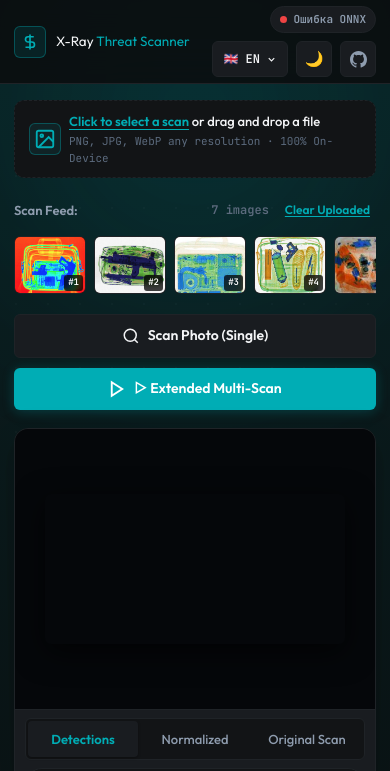
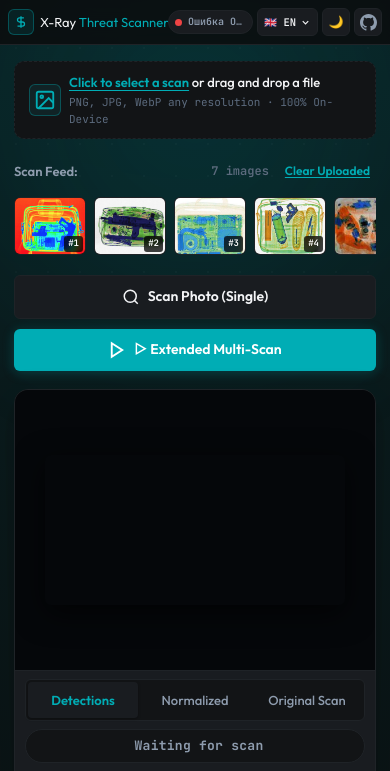
Before and after one commit to techno-c-a-t/XrayML, a plain HTML site: page index.html in a window 390 px wide. Shown: the top 771 px of the page. Drawn offline with Linux system fonts and the light colour scheme.

Commit message:
fix(mobile): compact single-line header on mobile devices

```diff
--- a/style.css
+++ b/style.css
@@ -259,31 +259,6 @@ body[data-theme="cyber"] .app-header {
   gap: 8px;
 }
 
-@media (max-width: 480px) {
-  .header-container {
-    padding-block: 6px;
-    gap: 8px;
-  }
-  .brand-title {
-    font-size: 0.8438rem;
-  }
-  .brand-tag {
-    display: none;
-  }
-  .header-right {
-    gap: 6px;
-  }
-  .lang-btn {
-    padding: 4px 6px;
-    font-size: 0.6875rem;
-  }
-  .theme-btn, .btn-github-icon {
-    width: 30px;
-    height: 30px;
-    font-size: 0.8125rem;
-  }
-}
-
 .brand-tag {
   font-family: var(--font-mono);
   font-size: 0.625rem;
@@ -300,7 +275,7 @@ body[data-theme="cyber"] .app-header {
   display: flex;
   align-items: center;
   gap: 8px;
-  flex-wrap: wrap;
+  flex-wrap: nowrap;
   justify-content: flex-end;
 }
 
@@ -471,20 +446,79 @@ body[data-theme="cyber"] .app-header {
   color: var(--text-muted);
   transition: all var(--transition);
 }
-  justify-content: center;
-  width: 34px;
-  height: 34px;
-  border-radius: var(--radius-sm);
-  background: var(--surface-2);
-  border: 1px solid var(--border);
-  color: var(--text-muted);
-  transition: all var(--transition);
-}
 
 .btn-github-icon:hover {
   color: var(--text);
   border-color: var(--border-focus);
   transform: translateY(-1px);
+}
+
+/* Header Responsive overrides */
+@media (max-width: 600px) {
+  .header-container {
+    padding-block: 6px;
+    padding-inline: 8px;
+    gap: 6px;
+    min-height: 44px;
+    flex-wrap: nowrap;
+  }
+  .brand {
+    gap: 6px;
+    min-width: 0;
+    flex-shrink: 1;
+  }
+  .brand-badge {
+    width: 26px;
+    height: 26px;
+    min-width: 26px;
+  }
+  .brand-badge svg {
+    width: 14px;
+    height: 14px;
+  }
+  .brand-title {
+    font-size: 0.8125rem;
+    white-space: nowrap;
+    overflow: hidden;
+    text-overflow: ellipsis;
+  }
+  .brand-tag {
+    display: none;
+  }
+  .header-right {
+    gap: 4px;
+    flex-wrap: nowrap;
+    flex-shrink: 0;
+  }
+  .hardware-pill {
+    padding: 3px 6px;
+    font-size: 0.625rem;
+  }
+  .hardware-pill span:last-child {
+    max-width: 58px;
+    overflow: hidden;
+    text-overflow: ellipsis;
+    white-space: nowrap;
+  }
+  .lang-btn {
+    padding: 3px 6px;
+    font-size: 0.6563rem;
+    min-height: 28px;
+    gap: 4px;
+  }
+  .theme-btn, .btn-github-icon {
+    width: 28px;
+    height: 28px;
+    min-width: 28px;
+    min-height: 28px;
+    font-size: 0.75rem;
+  }
+}
+
+@media (max-width: 380px) {
+  .brand-title span:last-child {
+    display: none; /* Hide 'Threat Scanner' subtitle on tiny screens so 'X-Ray' fits gracefully */
+  }
 }
 
 /* --------------------------------------------------------------------------
```
